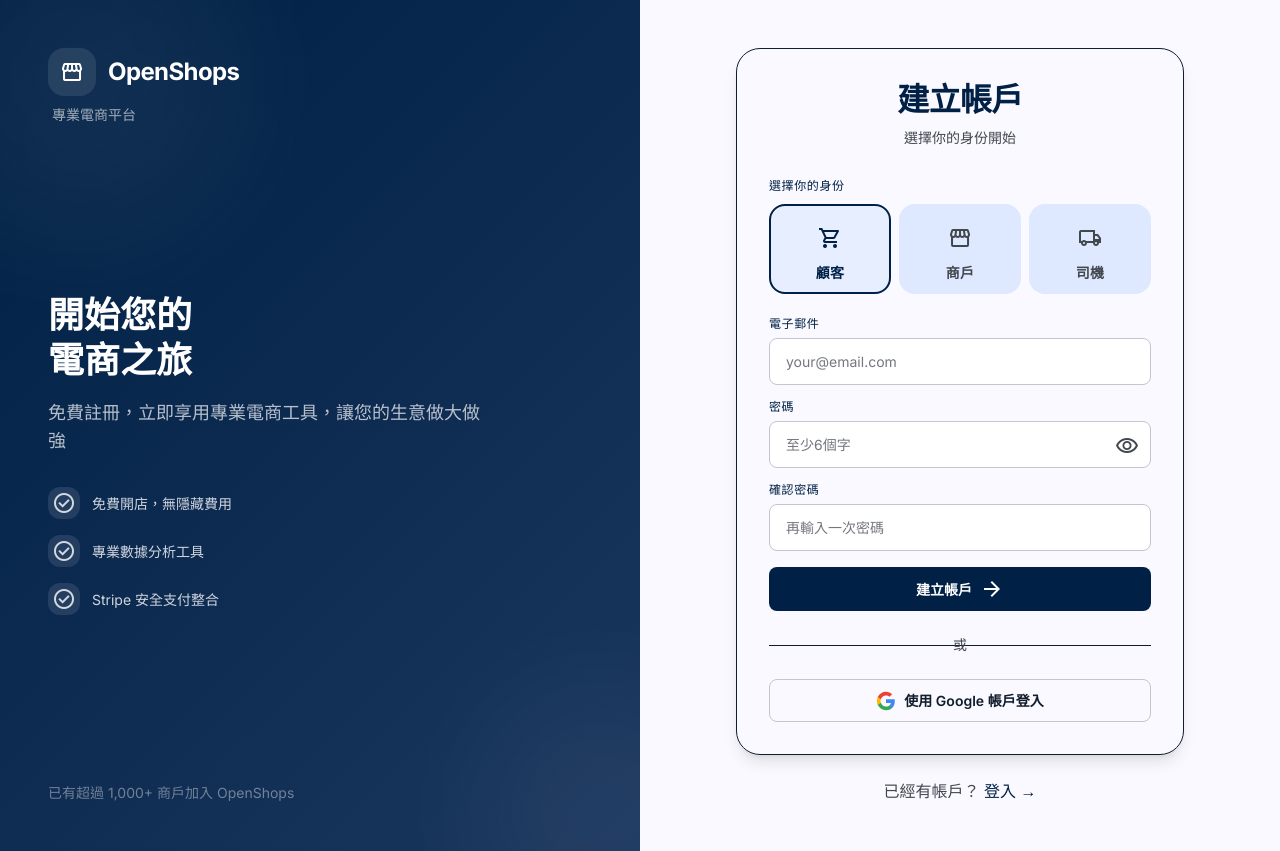
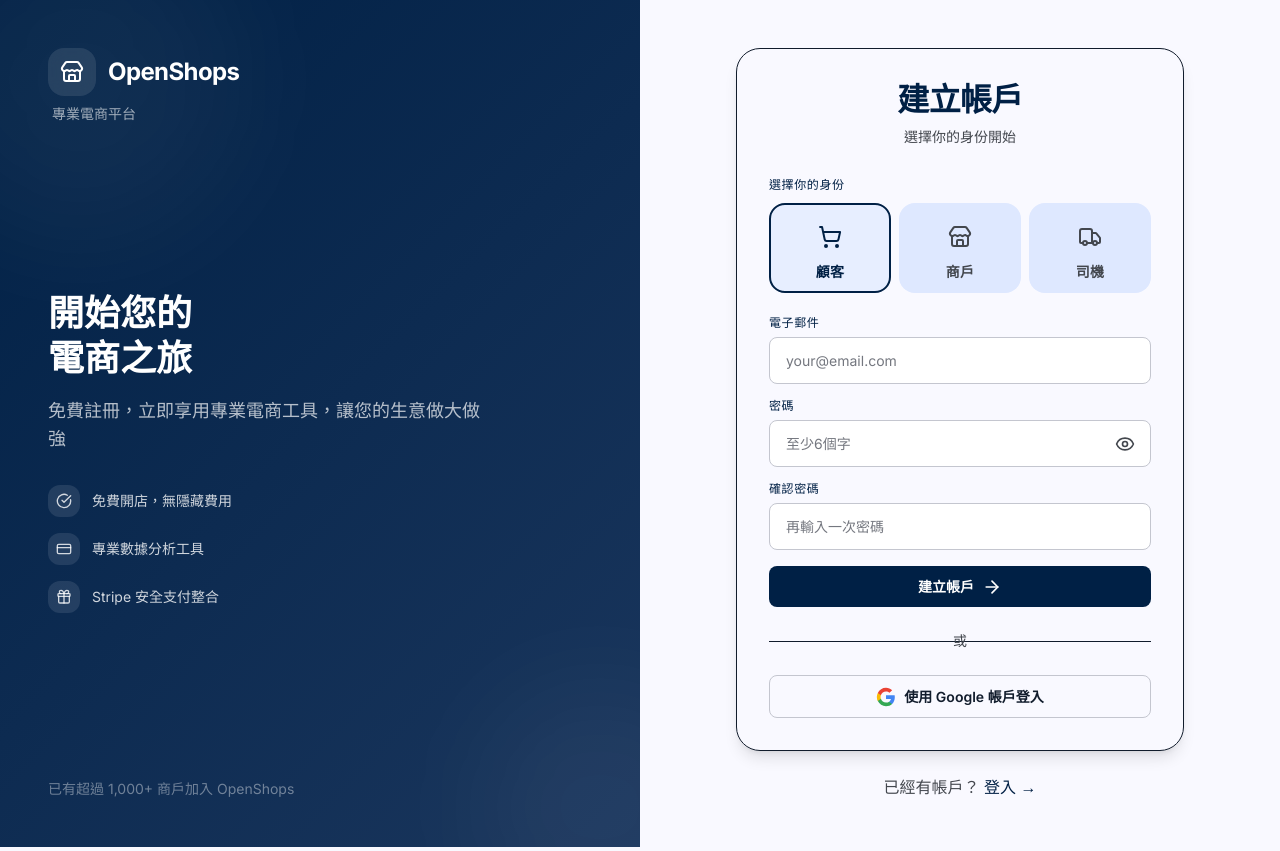
Before and after one commit to lamkawaigary/shopsagi, a Next.js app: page /register in a window 1280 px wide. Built offline with nearby package versions, Linux system fonts and the light colour scheme; no server answers.

Commit message:
fix: replace non-existent lucide-react icon exports
- ArrowForward → ArrowRight
- SupportAgent → Headset
- Fixed TypeScript build errors in login/register pages

```diff
--- a/src/app/login/page.tsx
+++ b/src/app/login/page.tsx
@@ -6,6 +6,7 @@
 import { doc, getDoc } from 'firebase/firestore';
 import { useRouter } from 'next/navigation';
 import Link from 'next/link';
+import { ShoppingCart, Store, Truck, ChevronRight, Eye, EyeOff, Loader2, ArrowRight, CheckCircle, CreditCard, Headset } from 'lucide-react';
 
 type Role = 'customer' | 'merchant' | 'driver';
 
@@ -14,7 +15,7 @@
   title: string;
   titleEn: string;
   subtitle: string;
-  icon: string;
+  icon: React.ReactNode;
   color: string;
   bgColor: string;
   hoverBg: string;
@@ -28,7 +29,7 @@
     title: '顧客',
     titleEn: 'Customer',
     subtitle: '瀏覽商店・訂購商品',
-    icon: 'shopping_cart',
+    icon: <ShoppingCart className="w-6 h-6" />,
     color: 'text-primary',
     bgColor: 'bg-surface-container',
     hoverBg: 'hover:bg-surface-container-high',
@@ -40,7 +41,7 @@
     title: '商戶',
     titleEn: 'Merchant',
     subtitle: '管理商品・處理訂單',
-    icon: 'storefront',
+    icon: <Store className="w-6 h-6" />,
     color: 'text-primary',
     bgColor: 'bg-surface-container',
     hoverBg: 'hover:bg-surface-container-high',
@@ -52,7 +53,7 @@
     title: '司機',
     titleEn: 'Driver',
     subtitle: '接單配送・賺取收入',
-    icon: 'local_shipping',
+    icon: <Truck className="w-6 h-6" />,
     color: 'text-primary',
     bgColor: 'bg-surface-container',
     hoverBg: 'hover:bg-surface-container-high',
@@ -199,11 +200,11 @@
         <div className="relative z-10">
           <div className="flex items-center gap-3 mb-2">
             <div className="w-12 h-12 rounded-xl bg-white/10 backdrop-blur flex items-center justify-center">
-              <span className="material-symbols-outlined text-white text-2xl">storefront</span>
+              <Store className="w-6 h-6 text-white" />
             </div>
             <h1 className="text-2xl font-bold text-white tracking-tight">OpenShops</h1>
           </div>
-          <p className="text-white/60 font-body-sm ml-1">專業電商平台</p>
+          <p className="text-white/60 text-sm ml-1">專業電商平台</p>
         </div>
 
         {/* Main Content */}
@@ -217,18 +218,24 @@
 
           {/* Feature Highlights */}
           <div className="space-y-4">
-            {[
-              { icon: 'verified', text: 'Stripe 安全支付' },
-              { icon: 'analytics', text: '實時數據分析' },
-              { icon: 'support_agent', text: '24/7 客戶支援' },
-            ].map((item, i) => (
-              <div key={i} className="flex items-center gap-3 text-white/80">
-                <div className="w-8 h-8 rounded-lg bg-white/10 flex items-center justify-center">
-                  <span className="material-symbols-outlined text-sm text-white/90">{item.icon}</span>
-                </div>
-                <span className="font-body-sm">{item.text}</span>
+            <div className="flex items-center gap-3 text-white/80">
+              <div className="w-8 h-8 rounded-lg bg-white/10 flex items-center justify-center">
+                <CheckCircle className="w-4 h-4 text-white/90" />
               </div>
-            ))}
+              <span className="text-sm">Stripe 安全支付</span>
+            </div>
+            <div className="flex items-center gap-3 text-white/80">
+              <div className="w-8 h-8 rounded-lg bg-white/10 flex items-center justify-center">
+                <CreditCard className="w-4 h-4 text-white/90" />
+              </div>
+              <span className="text-sm">實時數據分析</span>
+            </div>
+            <div className="flex items-center gap-3 text-white/80">
+              <div className="w-8 h-8 rounded-lg bg-white/10 flex items-center justify-center">
+                <Headset className="w-4 h-4 text-white/90" />
+              </div>
+              <span className="text-sm">24/7 客戶支援</span>
+            </div>
           </div>
         </div>
 
@@ -247,7 +254,7 @@
           {/* Mobile Logo */}
           <div className="lg:hidden text-center mb-8">
             <div className="inline-flex items-center justify-center w-16 h-16 rounded-2xl gradient-primary mb-4">
-              <span className="material-symbols-outlined text-white text-3xl">storefront</span>
+              <Store className="w-8 h-8 text-white" />
             </div>
             <h1 className="text-2xl font-bold text-primary">OpenShops</h1>
             <p className="text-on-surface-variant text-sm mt-1">專業電商平台</p>
@@ -260,7 +267,7 @@
               <div className="space-y-6">
                 <div className="text-center mb-8">
                   <h2 className="font-h1 text-primary mb-2">歡迎回來</h2>
-                  <p className="text-on-surface-variant font-body-sm">選擇你的角色以繼續登入</p>
+                  <p className="text-on-surface-variant text-sm">選擇你的角色以繼續登入</p>
                 </div>
 
                 <div className="space-y-3">
@@ -271,13 +278,13 @@
                       className={`w-full p-4 rounded-xl border-2 transition-all flex items-center gap-4 ${role.bgColor} ${role.hoverBg} border-transparent hover:border-primary`}
                     >
                       <div className={`w-12 h-12 rounded-xl ${role.iconBg} flex items-center justify-center`}>
-                        <span className={`material-symbols-outlined ${role.color} text-xl`}>{role.icon}</span>
+                        <div className={role.color}>{role.icon}</div>
                       </div>
                       <div className="flex-1 text-left">
                         <div className="font-label-md text-primary">{role.title}</div>
                         <div className="text-sm text-on-surface-variant">{role.subtitle}</div>
                       </div>
-                      <span className="material-symbols-outlined text-on-surface-variant">chevron_right</span>
+                      <ChevronRight className="w-5 h-5 text-on-surface-variant" />
                     </button>
                   ))}
                 </div>
@@ -291,7 +298,7 @@
                   className={`w-full p-4 rounded-xl ${selectedRoleConfig?.bgColor} border-2 border-transparent hover:border-primary transition-all flex items-center gap-4`}
                 >
                   <div className={`w-12 h-12 rounded-xl ${selectedRoleConfig?.iconBg} flex items-center justify-center`}>
-                    <span className={`material-symbols-outlined ${selectedRoleConfig?.color} text-xl`}>{selectedRoleConfig?.icon}</span>
+                    <div className={selectedRoleConfig?.color}>{selectedRoleConfig?.icon}</div>
                   </div>
                   <div className="flex-1 text-left">
                     <div className="font-label-md text-primary">{selectedRoleConfig?.title}</div>
@@ -340,9 +347,9 @@
                     <button
                       type="button"
                       onClick={() => setShowPassword(!showPassword)}
-                      className="absolute right-3 top-1/2 -translate-y-1/2 text-on-surface-variant hover:text-primary transition"
+                      className="absolute right-3 top-1/2 -translate-y-1/2 text-on-surface-variant hover:text-primary transition p-1"
                     >
-                      <span className="material-symbols-outlined">{showPassword ? 'visibility_off' : 'visibility'}</span>
+                      {showPassword ? <EyeOff className="w-5 h-5" /> : <Eye className="w-5 h-5" />}
                     </button>
                   </div>
                 </div>
@@ -350,8 +357,7 @@
                 {/* Error Message */}
                 {error && (
                   <div className="p-3 rounded-xl bg-error-container text-error text-sm flex items-center gap-2">
-                    <span className="material-symbols-outlined text-sm">error</span>
-                    {error}
+                    <span className="text-sm">{error}</span>
                   </div>
                 )}
 
@@ -362,11 +368,11 @@
                   className="btn btn-primary w-full py-3 text-base"
                 >
                   {loading ? (
-                    <div className="w-5 h-5 border-2 border-white border-t-transparent rounded-full animate-spin"></div>
+                    <Loader2 className="w-5 h-5 animate-spin" />
                   ) : (
                     <>
                       登入
-                      <span className="material-symbols-outlined">arrow_forward</span>
+                      <ArrowRight className="w-5 h-5" />
                     </>
                   )}
                 </button>
@@ -378,7 +384,7 @@
                   className="btn btn-outline w-full py-3 text-base"
                 >
                   {googleLoading ? (
-                    <div className="w-5 h-5 border-2 border-primary border-t-transparent rounded-full animate-spin"></div>
+                    <Loader2 className="w-5 h-5 animate-spin" />
                   ) : (
                     <>
                       <svg className="w-5 h-5" viewBox="0 0 24 24">
--- a/src/app/register/page.tsx
+++ b/src/app/register/page.tsx
@@ -6,6 +6,7 @@
 import { auth, db } from '@/lib/firebase';
 import { doc, setDoc, getDoc } from 'firebase/firestore';
 import Link from 'next/link';
+import { ShoppingCart, Store, Truck, ChevronRight, Eye, EyeOff, Loader2, ArrowRight, CheckCircle, Gift, CreditCard, Headset } from 'lucide-react';
 
 type Role = 'customer' | 'merchant' | 'driver';
 
@@ -13,7 +14,7 @@
   id: Role;
   title: string;
   subtitle: string;
-  icon: string;
+  icon: React.ReactNode;
   bgColor: string;
   iconBg: string;
   redirect: string;
@@ -24,7 +25,7 @@
     id: 'customer',
     title: '顧客',
     subtitle: '瀏覽商店・訂購商品',
-    icon: 'shopping_cart',
+    icon: <ShoppingCart className="w-6 h-6" />,
     bgColor: 'bg-surface-container',
     iconBg: 'bg-primary-fixed-dim',
     redirect: '/customer'
@@ -33,7 +34,7 @@
     id: 'merchant',
     title: '商戶',
     subtitle: '管理商品・處理訂單',
-    icon: 'storefront',
+    icon: <Store className="w-6 h-6" />,
     bgColor: 'bg-surface-container',
     iconBg: 'bg-primary-fixed-dim',
     redirect: '/merchant/dashboard'
@@ -42,7 +43,7 @@
     id: 'driver',
     title: '司機',
     subtitle: '接單配送・賺取收入',
-    icon: 'local_shipping',
+    icon: <Truck className="w-6 h-6" />,
     bgColor: 'bg-surface-container',
     iconBg: 'bg-primary-fixed-dim',
     redirect: '/driver/dashboard'
@@ -180,7 +181,7 @@
           setError(err.message || '註冊失敗');
         }
       } finally {
-        setLoading(true); // Keep loading state
+        setLoading(false);
       }
     }
   };
@@ -281,11 +282,11 @@
         <div className="relative z-10">
           <div className="flex items-center gap-3 mb-2">
             <div className="w-12 h-12 rounded-xl bg-white/10 backdrop-blur flex items-center justify-center">
-              <span className="material-symbols-outlined text-white text-2xl">storefront</span>
+              <Store className="w-6 h-6 text-white" />
             </div>
             <h1 className="text-2xl font-bold text-white tracking-tight">OpenShops</h1>
           </div>
-          <p className="text-white/60 font-body-sm ml-1">專業電商平台</p>
+          <p className="text-white/60 text-sm ml-1">專業電商平台</p>
         </div>
 
         {/* Main Content */}
@@ -299,18 +300,24 @@
 
           {/* Benefits */}
           <div className="space-y-4">
-            {[
-              { icon: 'check_circle', text: '免費開店，無隱藏費用' },
-              { icon: 'check_circle', text: '專業數據分析工具' },
-              { icon: 'check_circle', text: 'Stripe 安全支付整合' },
-            ].map((item, i) => (
-              <div key={i} className="flex items-center gap-3 text-white/80">
-                <div className="w-8 h-8 rounded-lg bg-white/10 flex items-center justify-center">
-                  <span className="material-symbols-outlined text-sm text-secondary-fixed">{item.icon}</span>
-                </div>
-                <span className="font-body-sm">{item.text}</span>
+            <div className="flex items-center gap-3 text-white/80">
+              <div className="w-8 h-8 rounded-lg bg-white/10 flex items-center justify-center">
+                <CheckCircle className="w-4 h-4 text-secondary-fixed" />
               </div>
-            ))}
+              <span className="text-sm">免費開店，無隱藏費用</span>
+            </div>
+            <div className="flex items-center gap-3 text-white/80">
+              <div className="w-8 h-8 rounded-lg bg-white/10 flex items-center justify-center">
+                <CreditCard className="w-4 h-4 text-secondary-fixed" />
+              </div>
+              <span className="text-sm">專業數據分析工具</span>
+            </div>
+            <div className="flex items-center gap-3 text-white/80">
+              <div className="w-8 h-8 rounded-lg bg-white/10 flex items-center justify-center">
+                <Gift className="w-4 h-4 text-secondary-fixed" />
+              </div>
+              <span className="text-sm">Stripe 安全支付整合</span>
+            </div>
           </div>
         </div>
 
@@ -328,7 +335,7 @@
           {/* Mobile Logo */}
           <div className="lg:hidden text-center mb-8">
             <div className="inline-flex items-center justify-center w-16 h-16 rounded-2xl gradient-primary mb-4">
-              <span className="material-symbols-outlined text-white text-3xl">storefront</span>
+              <Store className="w-8 h-8 text-white" />
             </div>
             <h1 className="text-2xl font-bold text-primary">OpenShops</h1>
             <p className="text-on-surface-variant text-sm mt-1">建立新帳戶</p>
@@ -338,7 +345,7 @@
           <div className="bg-surface-container-lowest rounded-2xl border border-outline-variant p-8 shadow-lg">
             <div className="text-center mb-8">
               <h2 className="font-h1 text-primary mb-2">建立帳戶</h2>
-              <p className="text-on-surface-variant font-body-sm">選擇你的身份開始</p>
+              <p className="text-on-surface-variant text-sm">選擇你的身份開始</p>
             </div>
 
             {/* Role Selection */}
@@ -361,9 +368,7 @@
                     <div className={`w-10 h-10 rounded-xl mx-auto mb-2 flex items-center justify-center ${
                       role === r.id ? r.iconBg : 'bg-surface-container-high'
                     }`}>
-                      <span className={`material-symbols-outlined ${role === r.id ? 'text-primary' : 'text-on-surface-variant'} text-lg`}>
-                        {r.icon}
-                      </span>
+                      <div className={role === r.id ? 'text-primary' : 'text-on-surface-variant'}>{r.icon}</div>
                     </div>
                     <div className={`text-sm font-label-md ${role === r.id ? 'text-primary' : 'text-on-surface-variant'}`}>
                       {r.title}
@@ -423,9 +428,9 @@
                     <button
                       type="button"
                       onClick={() => setShowPassword(!showPassword)}
-                      className="absolute right-3 top-1/2 -translate-y-1/2 text-on-surface-variant hover:text-primary transition"
+                      className="absolute right-3 top-1/2 -translate-y-1/2 text-on-surface-variant hover:text-primary transition p-1"
                     >
-                      <span className="material-symbols-outlined">{showPassword ? 'visibility_off' : 'visibility'}</span>
+                      {showPassword ? <EyeOff className="w-5 h-5" /> : <Eye className="w-5 h-5" />}
                     </button>
                   </div>
                 </div>
@@ -446,8 +451,7 @@
 
                 {error && (
                   <div className="p-3 rounded-xl bg-error-container text-error text-sm flex items-center gap-2">
-                    <span className="material-symbols-outlined text-sm">error</span>
-                    {error}
+                    <span className="text-sm">{error}</span>
                   </div>
                 )}
 
@@ -457,11 +461,11 @@
                   className="btn btn-primary w-full py-3 text-base"
                 >
                   {loading ? (
-                    <div className="w-5 h-5 border-2 border-white border-t-transparent rounded-full animate-spin"></div>
+                    <Loader2 className="w-5 h-5 animate-spin" />
                   ) : (
                     <>
                       建立帳戶
-                      <span className="material-symbols-outlined">arrow_forward</span>
+                      <ArrowRight className="w-5 h-5" />
                     </>
                   )}
                 </button>
@@ -486,7 +490,7 @@
               className="btn btn-outline w-full py-3 text-base"
             >
               {googleLoading ? (
-                <div className="w-5 h-5 border-2 border-primary border-t-transparent rounded-full animate-spin"></div>
+                <Loader2 className="w-5 h-5 animate-spin" />
               ) : (
                 <>
                   <svg className="w-5 h-5" viewBox="0 0 24 24">
```
Also changed, not shown: 1 other file (tests, documents, lock files or other folders).
